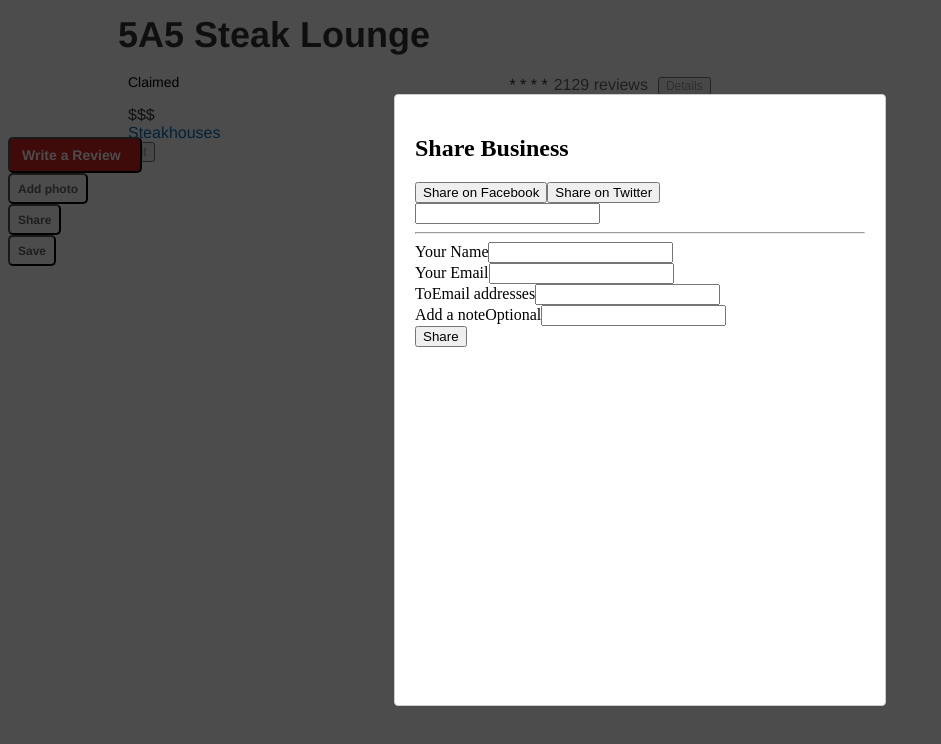
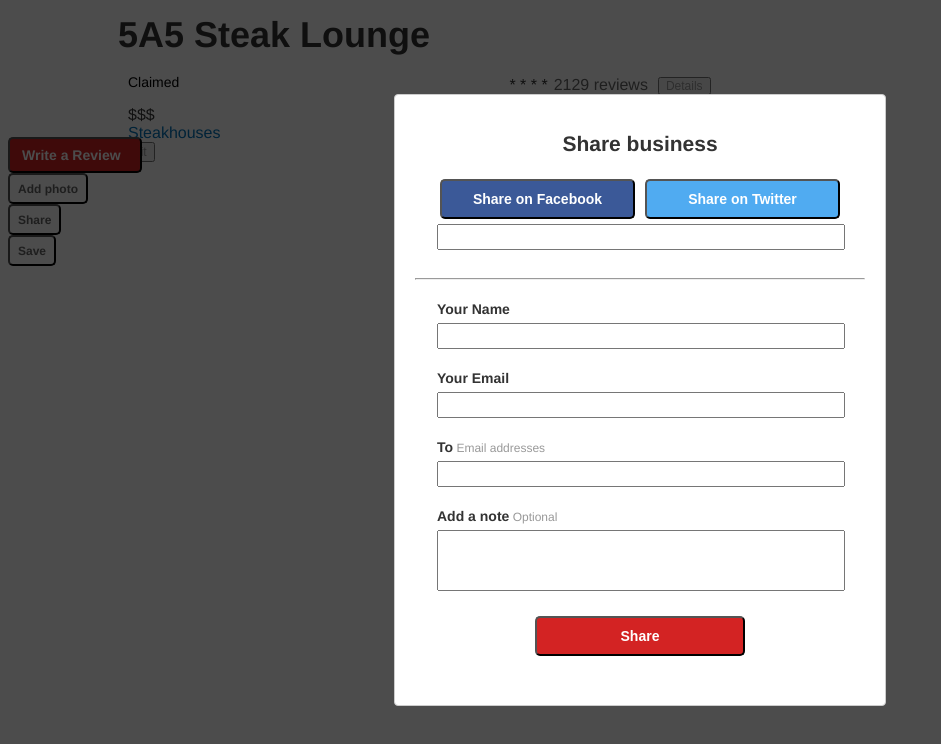
Before and after one commit to the-munch/header, a React app: page / in a window 1280 px wide. Both pictures are taken after a click on the button "Share". Shown: the top 744 px of the page, without its empty margins (0-941 px from the left). Built offline with nearby package versions, Linux system fonts and the light colour scheme; the HTML template or start-up script is replaced by a standard one.

Commit message:
updates css for share modal

```diff
--- a/client/src/components/Share.jsx
+++ b/client/src/components/Share.jsx
@@ -13,6 +13,105 @@
   color: #666666;
   background: #FFFFFF;
   padding: 5px 8px;
+`;
+
+const ShareBusinessHeader = styled.h2`
+  color: #333;
+  font-size: 21px;
+  font-weight: bold;
+  font-family: Helvetica Neue,Helvetica,Arial,sans-serif;
+  text-align: center;
+`;
+
+const FBButton = styled.button`
+  color: #fff;
+  background: #3b5998;
+  display: inline-block;
+  vertical-align: middle;
+  font-size: 14px;
+  font-weight: 700;
+  border-radius: 5px;
+  width: 195px;
+  height: 40px;
+  margin: 5px;
+`;
+
+const TwitterButton = styled.button`
+  color: #fff;
+  background: #50abf1;
+  display: inline-block;
+  vertical-align: middle;
+  font-size: 14px;
+  font-weight: 700;
+  border-radius: 5px;
+  width: 195px;
+  height: 40px;
+  margin: 5px;
+`;
+
+const ButtonWrapper = styled.div`
+  text-align: center;
+`;
+
+const ShareLink = styled.input`
+  width: 400px;
+  height: 20px;
+  margin-left: 22px;
+  margin-bottom: 20px;
+`;
+
+const ShareTitles = styled.span`
+  color: #333;
+  font-size: 14px;
+  font-weight: bold;
+  font-family: Helvetica Neue,Helvetica,Arial,sans-serif;
+  margin-left: 22px;
+  margin-top: 5px;
+  margin-bottom: 8px;
+`;
+
+const ShareInputField = styled.input`
+  width: 400px;
+  height: 20px;
+  margin-left: 22px;
+  margin-top: 5px;
+  margin-bottom: 20px;
+`;
+
+const OptionalInputField = styled.input`
+  width: 400px;
+  height: 55px;
+  margin-left: 22px;
+  margin-top: 5px;
+  margin-bottom: 20px;
+`;
+
+const ShareTitleSmall = styled.span`
+  color: #999;
+  font-size: 12px;
+  font-family: Helvetica Neue,Helvetica,Arial,sans-serif;
+  margin-top: 5px;
+  margin-bottom: 8px;
+`;
+
+const ShareButton = styled.button`
+  color: #fff ;
+  background: #d32323;
+  font-size: 14px;
+  font-weight: 700;
+  border-radius: 5px;
+  width: 210px;
+  height: 40px;
+  margin: 5px;
+  text-align: center;
+`;
+
+const ShareButtonWrapper = styled.div`
+  text-align: center;
+`;
+
+const NameWrapper = styled.div`
+  margin-top: 20px;
 `;
 
 const Share = (props) => {
@@ -31,45 +130,49 @@
       >
         <div>
           <div>
-            <h2>Share Business</h2>
+            <ShareBusinessHeader>Share business</ShareBusinessHeader>
           </div>
           <div className="space-div-notsureifneeded"></div>
-          <div className="share-options">
-            <button>Share on Facebook</button>
-            <button>Share on Twitter</button>
+          <div>
+            <ButtonWrapper>
+              <FBButton>Share on Facebook</FBButton>
+              <TwitterButton>Share on Twitter</TwitterButton>
+            </ButtonWrapper>
             <div>
-              <input></input>
+              <ShareLink></ShareLink>
             </div>
             <hr></hr>
             <div>
+              <NameWrapper>
+                <label>
+                  <ShareTitles>Your Name</ShareTitles>
+                </label>
+                <ShareInputField></ShareInputField>
+              </NameWrapper>
               <div>
                 <label>
-                  <span>Your Name</span>
+                  <ShareTitles>Your Email</ShareTitles>
                 </label>
-                <input></input>
+                <ShareInputField></ShareInputField>
               </div>
               <div>
                 <label>
-                  <span>Your Email</span>
+                  <ShareTitles>To</ShareTitles>
+                  <ShareTitleSmall> Email addresses</ShareTitleSmall>
                 </label>
-                <input></input>
+                <ShareInputField></ShareInputField>
               </div>
               <div>
                 <label>
-                  <span>To</span>
-                  <span>Email addresses</span>
+                  <ShareTitles>Add a note</ShareTitles>
+                  <ShareTitleSmall> Optional</ShareTitleSmall>
                 </label>
-                <input></input>
-              </div>
-              <div>
-                <label>
-                  <span>Add a note</span>
-                  <span>Optional</span>
-                </label>
-                <input></input>
+                <OptionalInputField></OptionalInputField>
               </div>
             </div>
-            <button>Share</button>
+            <ShareButtonWrapper>
+              <ShareButton>Share</ShareButton>
+            </ShareButtonWrapper>
           </div>
         </div>
       </Modal>
```
